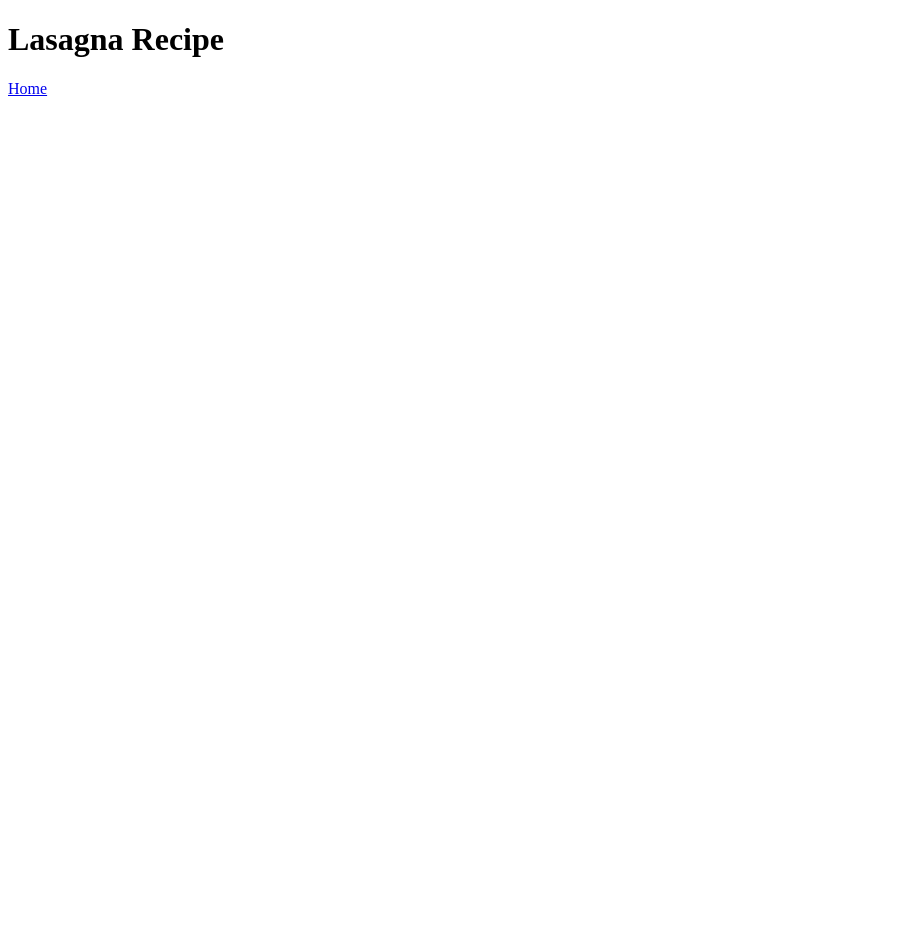
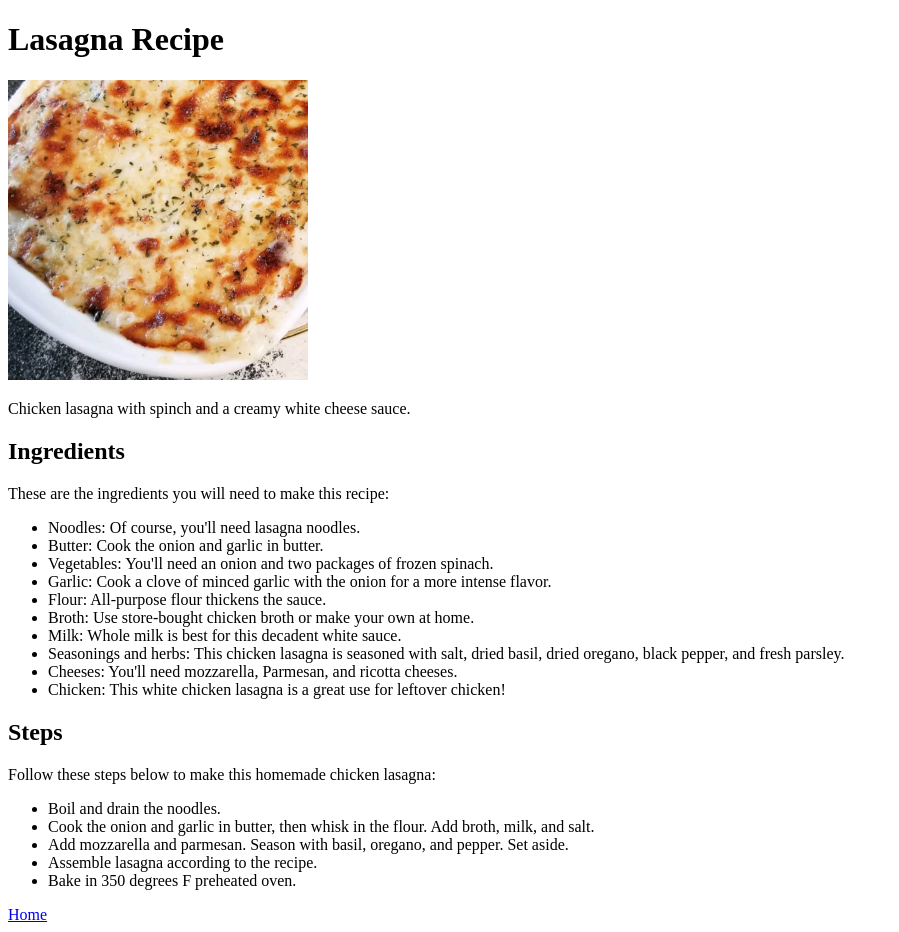
Before and after one commit to Ryan-C892/odin-recipes, a plain HTML site: page recipes/lasagna.html in a window 1280 px wide. Shown: the whole page, without its empty margins (0-899 px from the left). Before the commit the page ends 800 px from the top, so only its background shows below. Drawn offline with Linux system fonts and the light colour scheme.

Commit message:
added description and list of steps

```diff
--- a/recipes/lasagna.html
+++ b/recipes/lasagna.html
@@ -6,6 +6,33 @@
     </head>
     <body>
         <h1>Lasagna Recipe</h1>
+        <img src="../images/lasagna.webp" alt="lasagna" width="300" height="300">
+        <p>Chicken lasagna with spinch and a creamy white cheese sauce.</p>
+        <h2>Ingredients</h2>
+        <p>These are the ingredients you will need to make this recipe:</p>
+        <ul>
+            <li>Noodles: Of course, you'll need lasagna noodles.</li>
+            <li>Butter: Cook the onion and garlic in butter.</li>
+            <li>Vegetables: You'll need an onion and two packages of frozen spinach.</li>
+            <li>Garlic: Cook a clove of minced garlic with the onion for a more intense flavor.</li>
+            <li>Flour: All-purpose flour thickens the sauce.</li>
+            <li>Broth: Use store-bought chicken broth or make your own at home.</li>
+            <li>Milk: Whole milk is best for this decadent white sauce.</li>
+            <li>Seasonings and herbs: This chicken lasagna is seasoned with salt, dried basil, dried oregano, black pepper, and fresh parsley.</li>
+            <li>Cheeses: You'll need mozzarella, Parmesan, and ricotta cheeses.</li>
+            <li>Chicken: This white chicken lasagna is a great use for leftover chicken!</li>
+        </ul>
+        <h2>Steps</h2>
+        <p>Follow these steps below to make this homemade chicken lasagna:</p>
+        <ul>
+            <li>Boil and drain the noodles.</li>
+            <li>Cook the onion and garlic in butter, then whisk in the flour.
+                Add broth, milk, and salt.
+            </li>
+            <li>Add mozzarella and parmesan. Season with basil, oregano, and pepper. Set aside.</li>
+            <li>Assemble lasagna according to the recipe.</li>
+            <li>Bake in 350 degrees F preheated oven.</li>
+        </ul>
         <a href="../index.html">Home</a>
     </body>
 </html>
```
